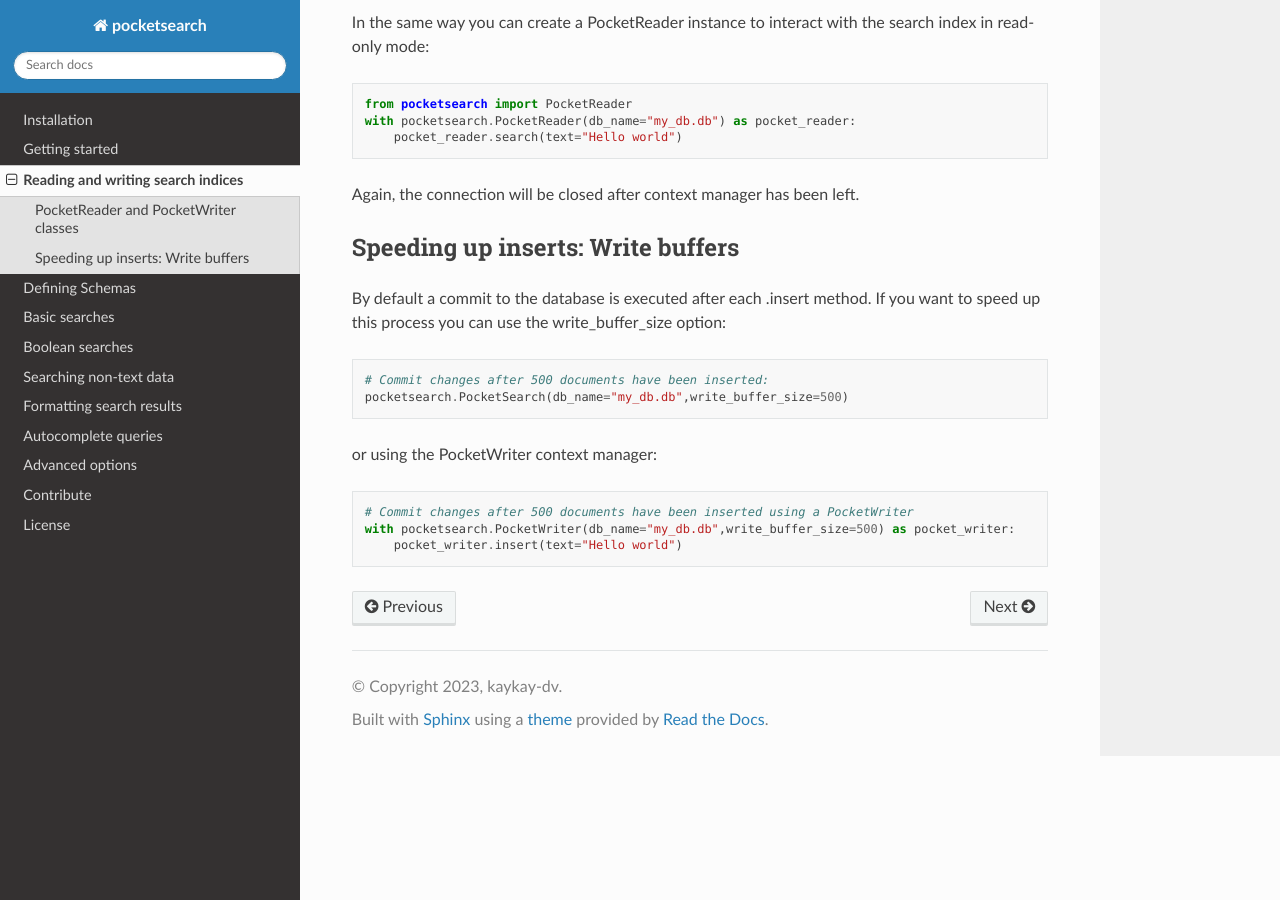
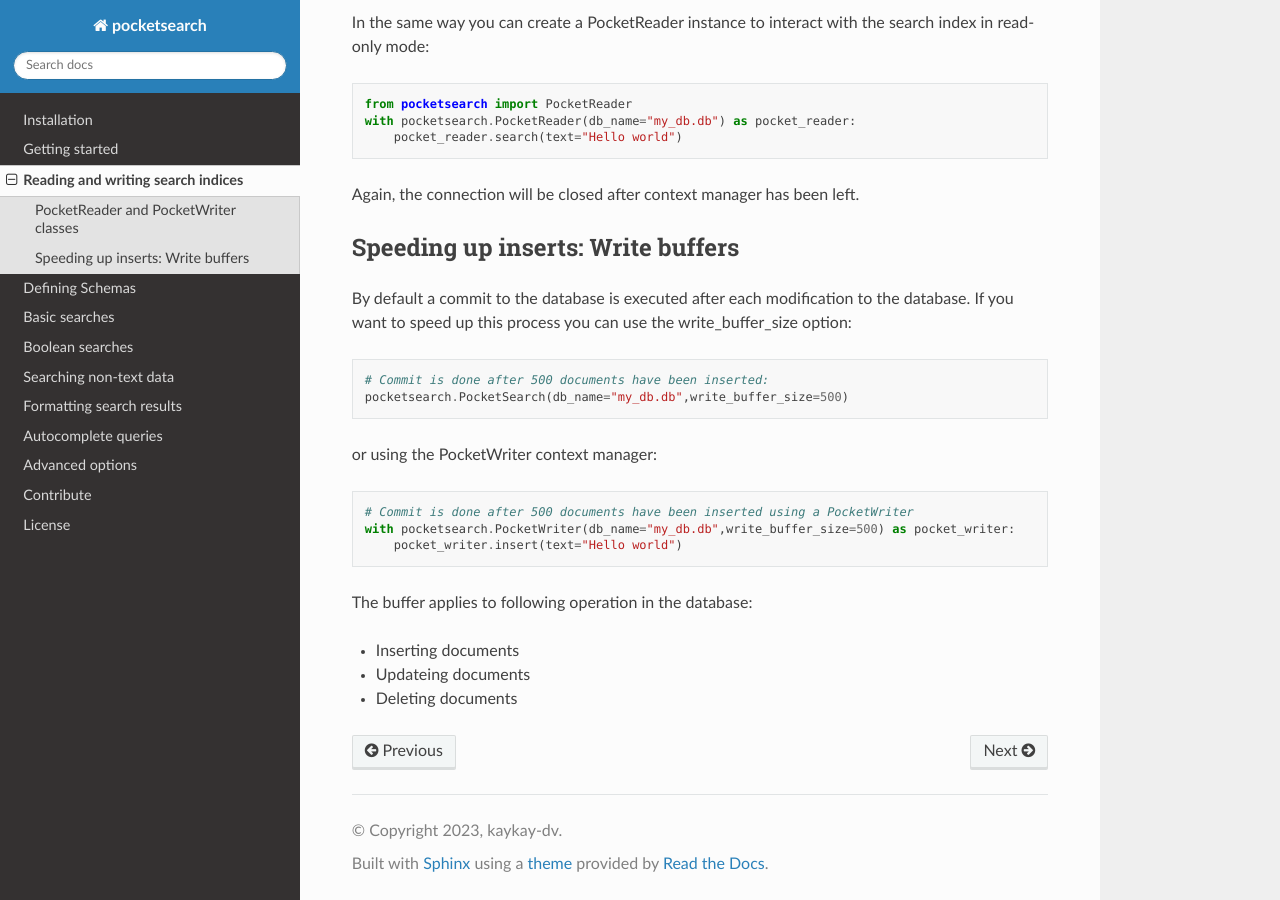
Before and after one commit to kaykay-dv/pocketsearch, a Sphinx documentation site: the page built from docs/persistent_databases.md, in a window 1280 px wide and 900 px high, scrolled down 1005 px. Built offline with Sphinx 7.4.7 and the Read the Docs theme 2.0.0, drawn with Linux system fonts in a browser that asks for light colours.

Commit message:
Updates to documentation; added buffer to .delete method

````diff
--- a/docs/persistent_databases.md
+++ b/docs/persistent_databases.md
@@ -56,18 +56,24 @@ Again, the connection will be closed after context manager has been left.
 
 ## Speeding up inserts: Write buffers
 
-By default a commit to the database is executed after each .insert method. If you
-want to speed up this process you can use the write_buffer_size option:
+By default a commit to the database is executed after each modification to the database.
+If you want to speed up this process you can use the write_buffer_size option:
 
 ```Python
-# Commit changes after 500 documents have been inserted:
+# Commit is done after 500 documents have been inserted:
 pocketsearch.PocketSearch(db_name="my_db.db",write_buffer_size=500)
 ```
 
 or using the PocketWriter context manager:
 
 ```Python
-# Commit changes after 500 documents have been inserted using a PocketWriter
+# Commit is done after 500 documents have been inserted using a PocketWriter
 with pocketsearch.PocketWriter(db_name="my_db.db",write_buffer_size=500) as pocket_writer:
     pocket_writer.insert(text="Hello world")
 ```
+
+The buffer applies to following operation in the database:
+
+* Inserting documents
+* Updateing documents
+* Deleting documents
--- a/src/pocketsearch/__init__.py
+++ b/src/pocketsearch/__init__.py
@@ -1504,6 +1504,7 @@ class PocketSearch:
         sql = "delete from %s where id = ?" % (self.schema.name)
         logger.debug(sql)
         self.cursor.execute(sql, (rowid,))
+        self.write_buffer = self.write_buffer + 1
         self.commit()
 
     def delete_all(self):
````
Also changed, not shown: docs/schemas.md (+2 -2 lines).
